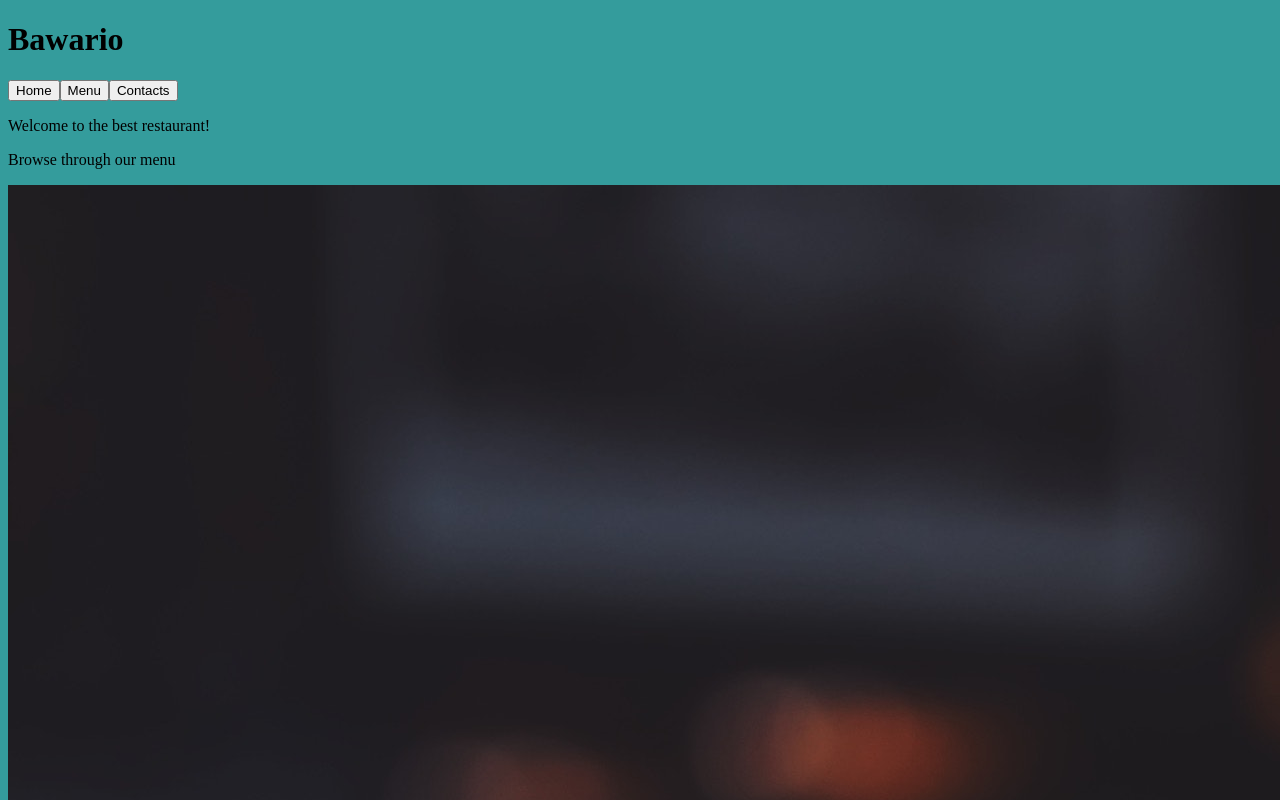
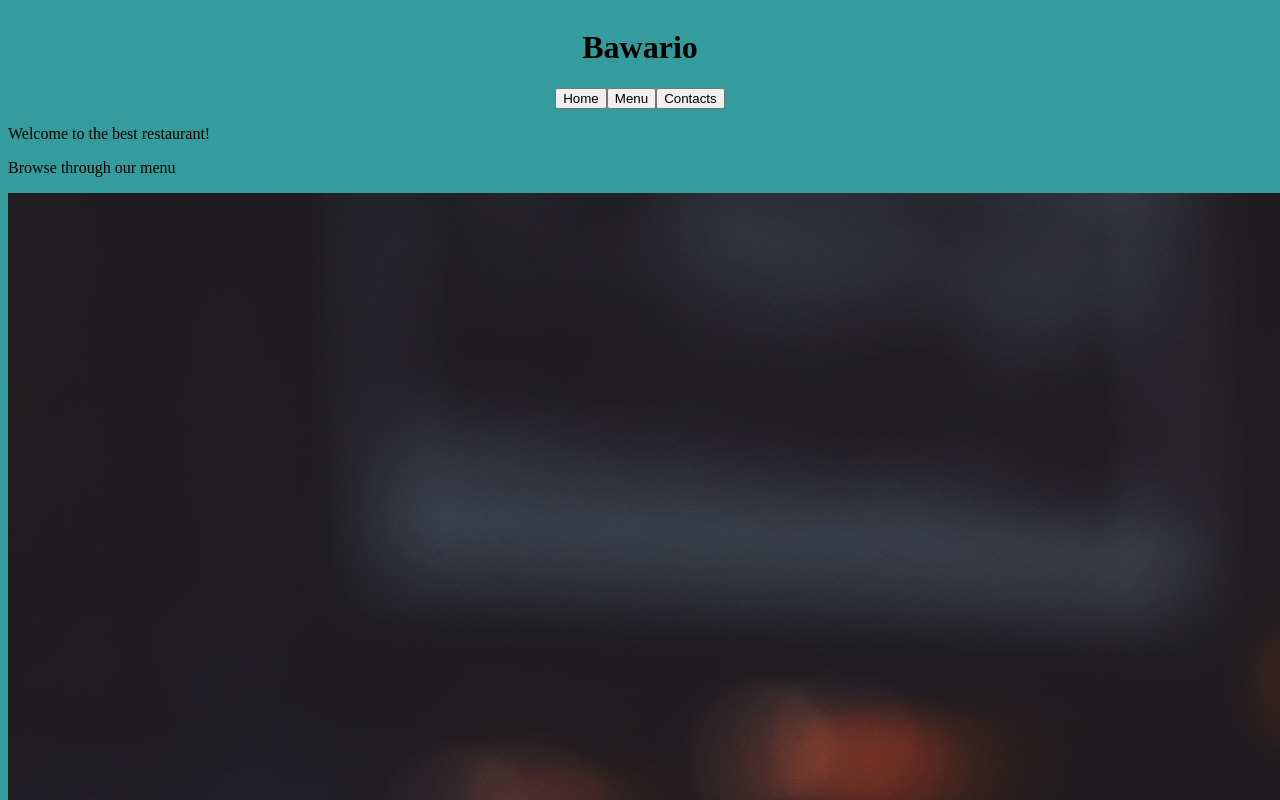
Before and after one commit to MichalTrostowiecki/Restaurant-page, a website built with webpack: page dist/index.html in a window 1280 px wide. Shown: the top 800 px of the page. Built offline with Linux system fonts and the light colour scheme.

Commit message:
I've added few things in CSS

```diff
--- a/src/style.css
+++ b/src/style.css
@@ -1,3 +1,16 @@
 body {
   background-color: rgb(52, 156, 156);
 }
+
+
+.headerDiv {
+  display: flex;
+  justify-content: center;
+}
+
+.header-btn {
+  display: flex;
+  justify-content: center;
+  align-items: center;
+
+}
--- a/src/website.js
+++ b/src/website.js
@@ -25,6 +25,7 @@
 
 function createNavBar() {
   const navDiv = document.createElement("div");
+  navDiv.classList.add("header-btn");
 
   const homeTab = document.createElement("button");
   homeTab.classList.add("nav-btn");
```
Also changed, not shown: dist/main.js.
